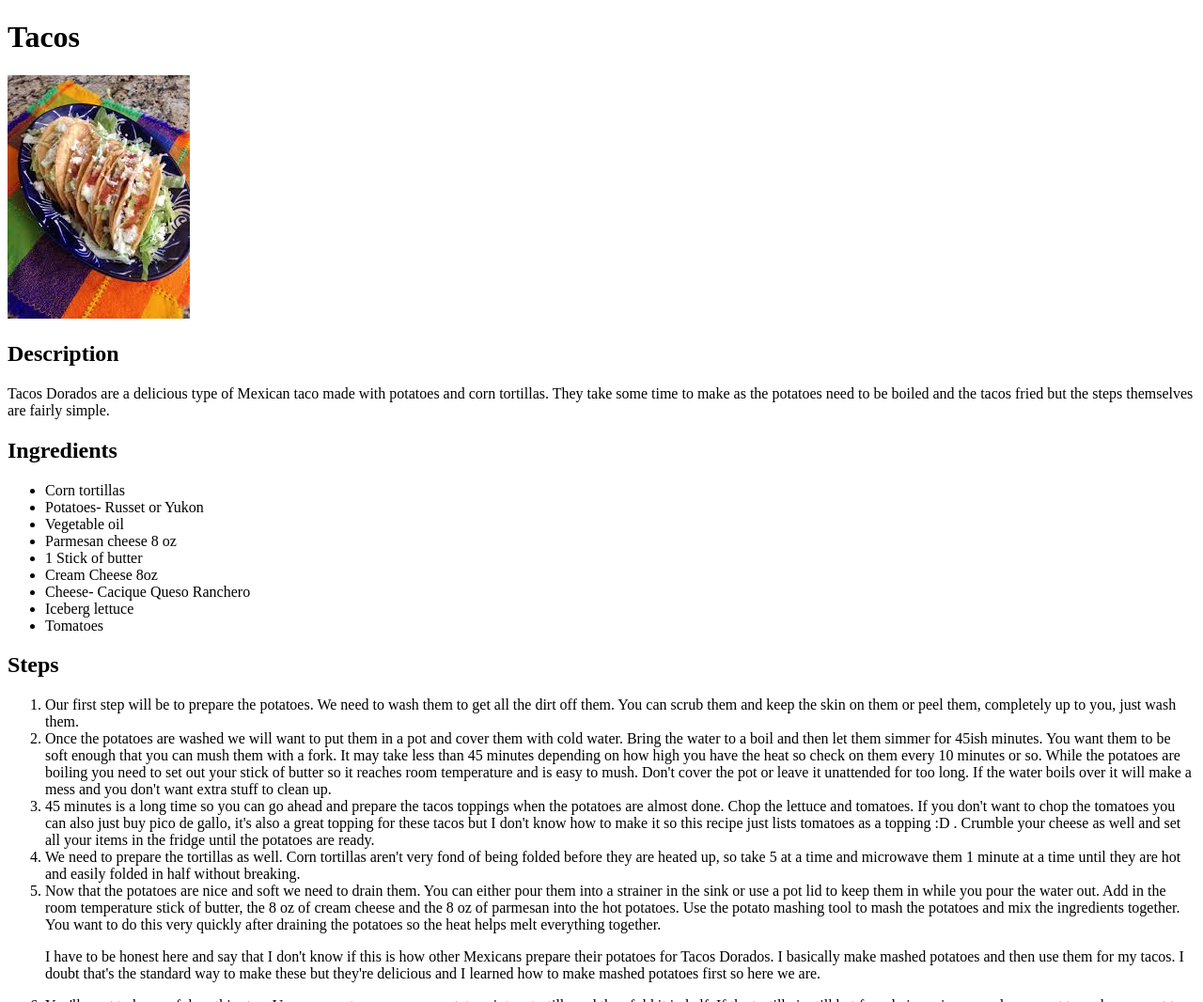
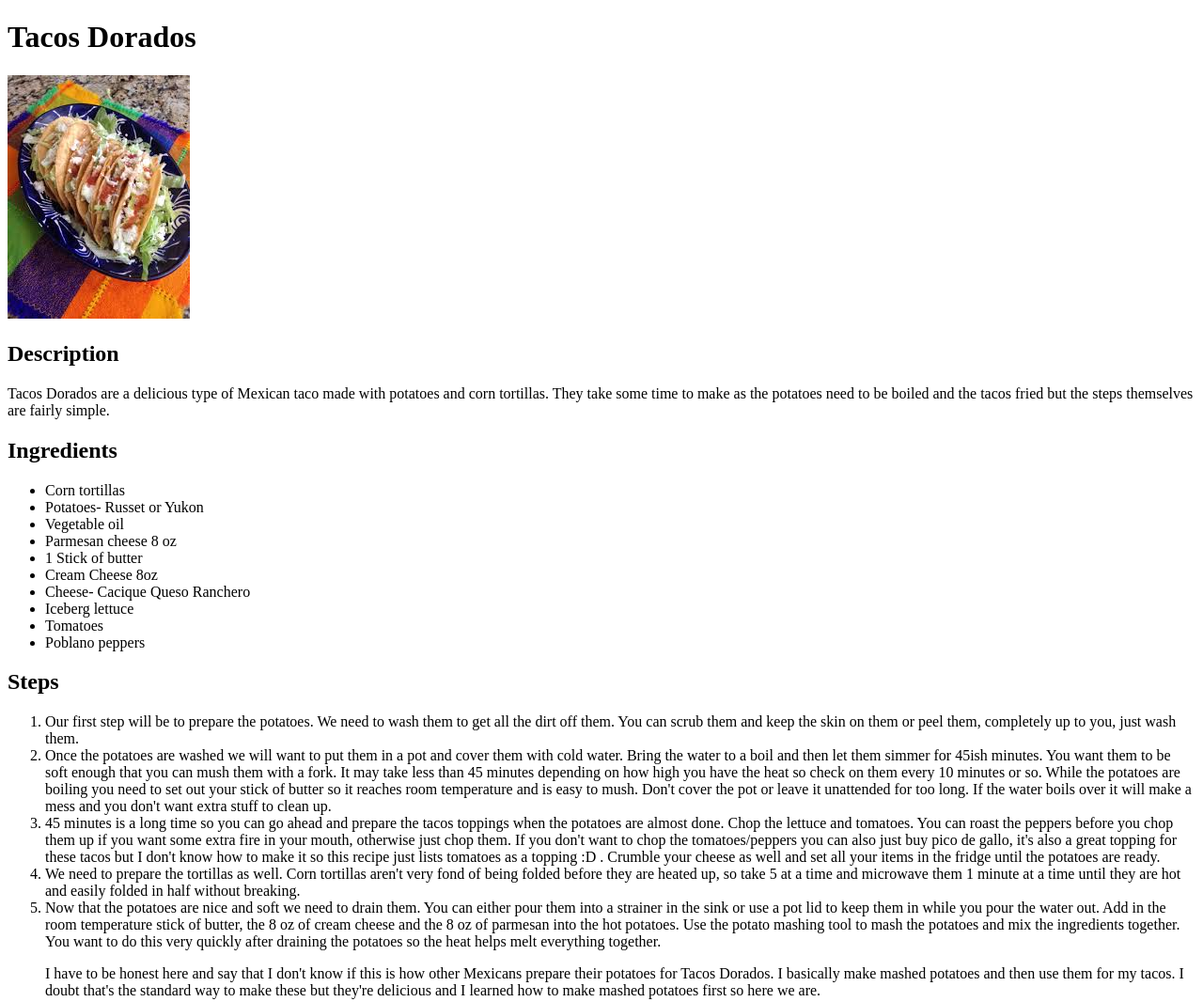
Before and after one commit to Weskeros/odin-recipes, a plain HTML site: page recipes/tacos.html in a window 1280 px wide. Shown: the top 1066 px of the page at 94% size. Drawn offline with Linux system fonts and the light colour scheme.

Commit message:
Added homer.jpeg to index.html and home links on recipe pages

```diff
--- a/recipes/tacos.html
+++ b/recipes/tacos.html
@@ -5,7 +5,7 @@
     <title>Recipes-Tacos</title>
 </head>
 <body>
-    <h1>Tacos</h1>
+    <h1>Tacos Dorados</h1>
     <img src="images/tacos.jpeg" alt="Fried potato tacos">
     <h2>Description</h2>
         <p>Tacos Dorados are a delicious type of Mexican taco made with potatoes and corn tortillas.
@@ -22,6 +22,7 @@
         <li>Cheese- Cacique Queso Ranchero</li>
         <li>Iceberg lettuce</li>
         <li>Tomatoes</li>
+        <li>Poblano peppers</li>
     </ul>
     <h2>Steps</h2>
     <ol>
@@ -36,7 +37,8 @@
             leave it unattended for too long. If the water boils over it will make a mess and you don't want extra
             stuff to clean up.</li>
         <li>45 minutes is a long time so you can go ahead and prepare the tacos toppings when the potatoes
-            are almost done. Chop the lettuce and tomatoes. If you don't want to chop the tomatoes you
+            are almost done. Chop the lettuce and tomatoes. You can roast the peppers before you chop them up if you want
+            some extra fire in your mouth, otherwise just chop them. If you don't want to chop the tomatoes/peppers you
             can also just buy pico de gallo, it's also a great topping for these tacos but I don't
             know how to make it so this recipe just lists tomatoes as a topping :D . Crumble your cheese as well
             and set all your items in the fridge until the potatoes are ready.</li>
@@ -90,5 +92,6 @@
         </li>
         <li>Enjoy!</li>
     </ol>
+    <a href="../index.html">Back to main page</a>
 </body>
 </html>
```
Also changed, not shown: index.html (+3 -1 lines), recipes/horchata.html (+1 -0 lines), recipes/torta.html (+1 -0 lines), recipes/images/homer.jpeg (added).
